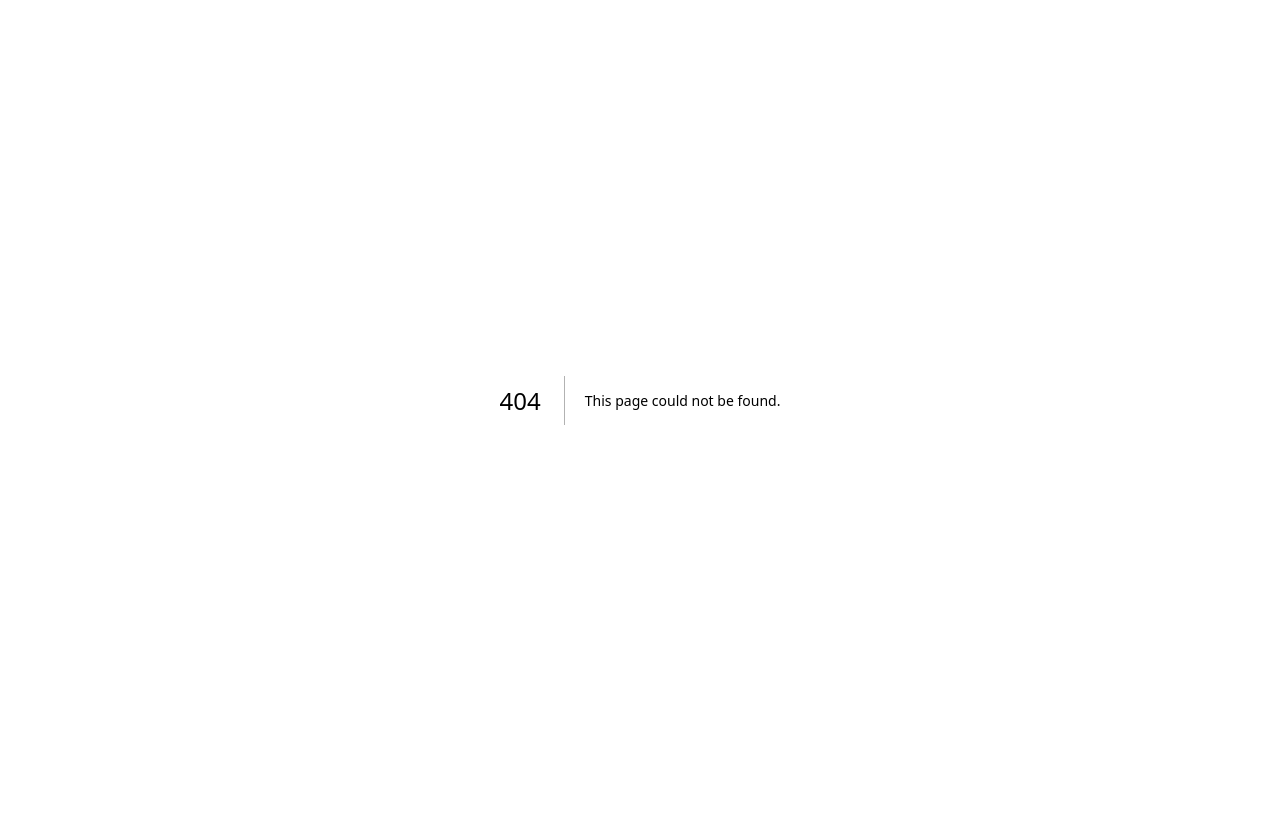
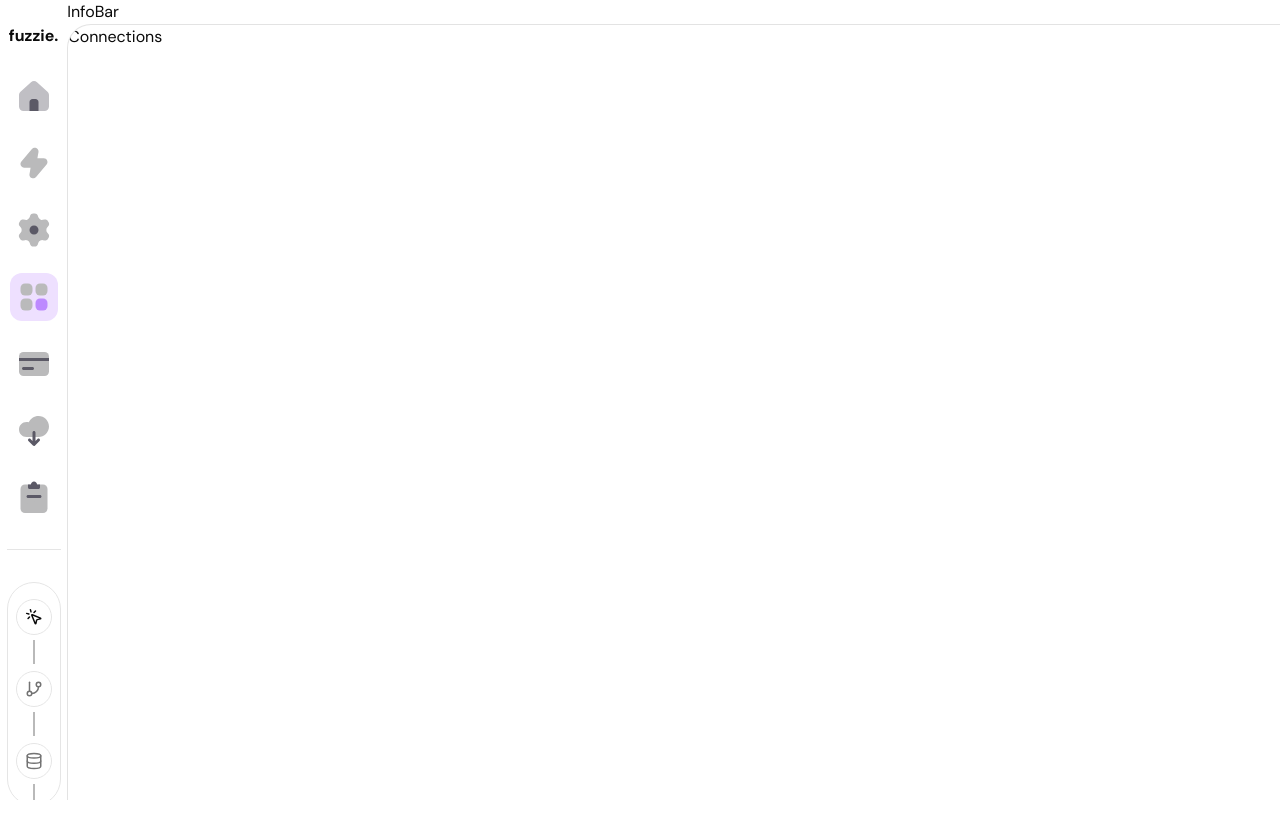
Before and after one commit to Ankit15yadav/Automation_app, a Next.js app: page /connections in a window 1280 px wide. Before the commit this address had no page. Shown: the top 838 px of the page. Before the commit the page ends 800 px from the top, so only its background shows below. Built offline with nearby package versions, Linux system fonts and the light colour scheme.

Commit message:
setting up sidebar

```diff
--- /dev/null
+++ b/src/app/(main)/(pages)/connections/page.tsx
@@ -0,0 +1,11 @@
+import React from 'react'
+
+type Props = {}
+
+const Connections = (props: Props) => {
+    return (
+        <div>Connections</div>
+    )
+}
+
+export default Connections
--- /dev/null
+++ b/src/app/(main)/(pages)/settings/page.tsx
@@ -0,0 +1,11 @@
+import React from 'react'
+
+type Props = {}
+
+const Setting = (props: Props) => {
+    return (
+        <div>Setting</div>
+    )
+}
+
+export default Setting
--- a/src/app/(main)/layout.tsx
+++ b/src/app/(main)/layout.tsx
@@ -1,3 +1,4 @@
+import InfoBar from '@/components/infobar'
 import MenuOptions from '@/components/sidebar'
 import React, { Children } from 'react'
 
@@ -8,6 +9,7 @@ const Layout = (props: Props) => {
         <div className=' flex overflow-hidden h-screen'>
             <MenuOptions />
             <div className=' w-full'>
+                <InfoBar />
                 {props.children}
             </div>
         </div>
--- /dev/null
+++ b/src/components/global/mode-toggle.tsx
@@ -0,0 +1,40 @@
+"use client"
+
+import * as React from "react"
+import { Moon, Sun } from "lucide-react"
+import { useTheme } from "next-themes"
+
+import { Button } from "@/components/ui/button"
+import {
+    DropdownMenu,
+    DropdownMenuContent,
+    DropdownMenuItem,
+    DropdownMenuTrigger,
+} from "@/components/ui/dropdown-menu"
+
+export function ModeToggle() {
+    const { setTheme } = useTheme()
+
+    return (
+        <DropdownMenu>
+            <DropdownMenuTrigger asChild>
+                <Button variant="outline" size="icon">
+                    <Sun className="h-[1.2rem] w-[1.2rem] rotate-0 scale-100 transition-all dark:-rotate-90 dark:scale-0" />
+                    <Moon className="absolute h-[1.2rem] w-[1.2rem] rotate-90 scale-0 transition-all dark:rotate-0 dark:scale-100" />
+                    <span className="sr-only">Toggle theme</span>
+                </Button>
+            </DropdownMenuTrigger>
+            <DropdownMenuContent align="end">
+                <DropdownMenuItem onClick={() => setTheme("light")}>
+                    Light
+                </DropdownMenuItem>
+                <DropdownMenuItem onClick={() => setTheme("dark")}>
+                    Dark
+                </DropdownMenuItem>
+                <DropdownMenuItem onClick={() => setTheme("system")}>
+                    System
+                </DropdownMenuItem>
+            </DropdownMenuContent>
+        </DropdownMenu>
+    )
+}
--- /dev/null
+++ b/src/components/infobar/index.tsx
@@ -0,0 +1,11 @@
+import React from 'react'
+
+type Props = {}
+
+const InfoBar = (props: Props) => {
+    return (
+        <div>InfoBar</div>
+    )
+}
+
+export default InfoBar
--- a/src/components/sidebar/index.tsx
+++ b/src/components/sidebar/index.tsx
@@ -1,5 +1,5 @@
 'use client'
-
+import Link from 'next/link'
 import { usePathname } from 'next/navigation'
 import React from 'react'
 import {
@@ -7,38 +7,42 @@ import {
     TooltipContent,
     TooltipProvider,
     TooltipTrigger,
-} from "@/components/ui/tooltip"
-import Link from 'next/link'
+} from '@/components/ui/tooltip'
 import { menuOptions } from '@/lib/constants'
 import clsx from 'clsx'
-
+import { Separator } from '@/components/ui/separator'
+import { Database, GitBranch, LucideMousePointerClick } from 'lucide-react'
+import { ModeToggle } from '../global/mode-toggle'
 
 type Props = {}
 
 const MenuOptions = (props: Props) => {
-
     const pathName = usePathname()
 
     return (
         <nav className=" dark:bg-black h-screen overflow-scroll  justify-between flex items-center flex-col  gap-10 py-6 px-2">
             <div className="flex items-center justify-center flex-col gap-8">
                 <Link
-                    className="flex font-bold flex-row"
+                    className="flex font-bold flex-row "
                     href="/"
                 >
-                    Buzzie
+                    fuzzie.
                 </Link>
                 <TooltipProvider>
-                    {
-                        menuOptions.map((menuItem) => (
+                    {menuOptions.map((menuItem) => (
                         <ul key={menuItem.name}>
                             <Tooltip delayDuration={0}>
                                 <TooltipTrigger>
                                     <li>
-                                            <Link href={menuItem.href}
-                                                className={clsx('group h-8 w-8 flex items-center justify-center scale-[1.5] rounded-lg p-[3px] cursor-pointer', {
-                                                    ' dark:bg-[#2F006B] bg-[EEE0FF]': pathName === menuItem.href,
-                                                })}
+                                        <Link
+                                            href={menuItem.href}
+                                            className={clsx(
+                                                'group h-8 w-8 flex items-center justify-center  scale-[1.5] rounded-lg p-[3px]  cursor-pointer',
+                                                {
+                                                    'dark:bg-[#2F006B] bg-[#EEE0FF] ':
+                                                        pathName === menuItem.href,
+                                                }
+                                            )}
                                         >
                                             <menuItem.Component
                                                 selected={pathName === menuItem.href}
@@ -46,11 +50,49 @@ const MenuOptions = (props: Props) => {
                                         </Link>
                                     </li>
                                 </TooltipTrigger>
+                                <TooltipContent
+                                    side="right"
+                                    className="bg-black/10 backdrop-blur-xl"
+                                >
+                                    <p>{menuItem.name}</p>
+                                </TooltipContent>
                             </Tooltip>
                         </ul>
-                        ))
-                    }
+                    ))}
                 </TooltipProvider>
+                <Separator />
+                <div className="flex items-center flex-col gap-9 dark:bg-[#353346]/30 py-4 px-2 rounded-full h-56 overflow-scroll border-[1px]">
+                    <div className="relative dark:bg-[#353346]/70 p-2 rounded-full dark:border-t-[2px] border-[1px] dark:border-t-[#353346]">
+                        <LucideMousePointerClick
+                            className="dark:text-white"
+                            size={18}
+                        />
+                        <div className="border-l-2 border-muted-foreground/50 h-6 absolute left-1/2 transform translate-x-[-50%] -bottom-[30px]" />
+                    </div>
+                    <div className="relative dark:bg-[#353346]/70 p-2 rounded-full dark:border-t-[2px] border-[1px] dark:border-t-[#353346]">
+                        <GitBranch
+                            className="text-muted-foreground"
+                            size={18}
+                        />
+                        <div className="border-l-2 border-muted-foreground/50 h-6 absolute left-1/2 transform translate-x-[-50%] -bottom-[30px]"></div>
+                    </div>
+                    <div className="relative dark:bg-[#353346]/70 p-2 rounded-full dark:border-t-[2px] border-[1px] dark:border-t-[#353346]">
+                        <Database
+                            className="text-muted-foreground"
+                            size={18}
+                        />
+                        <div className="border-l-2 border-muted-foreground/50 h-6 absolute left-1/2 transform translate-x-[-50%] -bottom-[30px]"></div>
+                    </div>
+                    <div className="relative dark:bg-[#353346]/70 p-2 rounded-full dark:border-t-[2px] border-[1px] dark:border-t-[#353346]">
+                        <GitBranch
+                            className="text-muted-foreground"
+                            size={18}
+                        />
+                    </div>
+                </div>
+            </div>
+            <div className="flex items-center justify-center flex-col gap-8">
+                <ModeToggle />
             </div>
         </nav>
     )
```
Also changed, not shown: 1 other file (tests, documents, lock files or other folders). Lines whose indentation alone changed are shown as unchanged.
